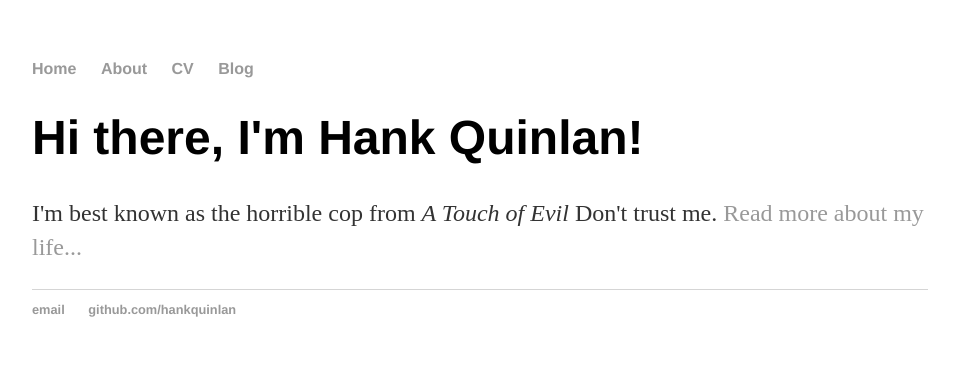
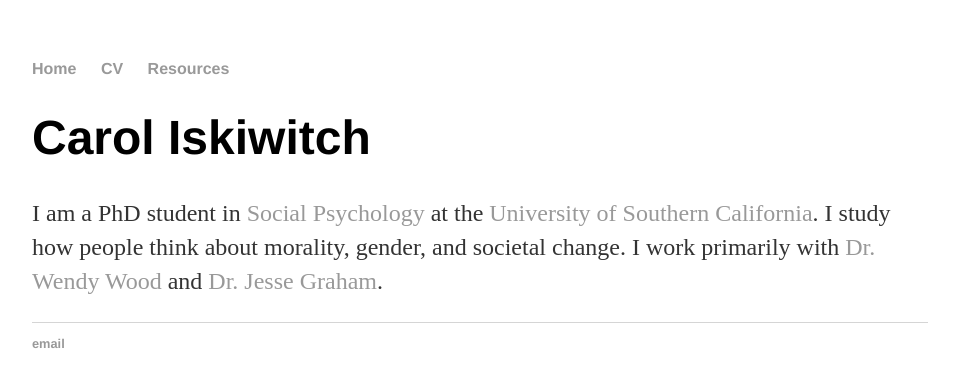
Before and after one commit to ciskiwitch/ciskiwitchB.github.io, a Jekyll site: the page built from index.html, in a window 1280 px wide. Shown: the top 387 px of the page, without its empty margins (160-1115 px from the left). Built offline with Jekyll 4.4.1, drawn with Linux system fonts in a browser that asks for light colours.

Commit message:
Update index.html

```diff
--- a/index.html
+++ b/index.html
@@ -1,35 +1,9 @@
-<!DOCTYPE html>
-<html>
-<head>
-	<meta property="og:site_name" content=“Carol Iskiwitch” />
-	<meta property="og:locale " content="en" />
-	<meta property="og:url" content="https://www.caroliskiwitch.com/" />
-	<meta property="og:title" content=“Carol Iskiwitch” />
-	<meta property="og:description" content=“Homepage of Carol Iskiwitch, Social Psychology PhD student at the University of Southern California studying how people think about morality, gender, and societal change.“ />
-	<title>Carol iskiwitch</title>
-	<!-- link to main stylesheet -->
-		<link rel="stylesheet" type="text/css" href="/css/main.css">
-</head>
-<body>
-<nav>
-    		<ul>
-        		<li><a href="/">Home</a></li>
-	        	<li><a href="/about">About</a></li>
-        		<li><a href="/cv">CV</a></li>
-        		<li><a href="/blog">Blog</a></li>
-    		</ul>
-		</nav>
-		<div class="container">
-    		<div class="blurb">
-        		<h1>Hi there, I'm Hank Quinlan!</h1>
-				<p>I'm best known as the horrible cop from <em>A Touch of Evil</em> Don't trust me. <a href="/about">Read more about my life...</a></p>
-    		</div><!-- /.blurb -->
-		</div><!-- /.container -->
-		<footer>
-    		<ul>
-        		<li><a href="mailto:hankquinlanhub@gmail.com">email</a></li>
-        		<li><a href="https://github.com/hankquinlan">github.com/hankquinlan</a></li>
-			</ul>
-		</footer>
-</body>
-</html>
+---
+layout: default
+title: Carol Iskiwitch
+---
+<div class="blurb">
+	<h1>Carol Iskiwitch</h1>
+	<p> I am a PhD student in <a href="https://en.wikipedia.org/wiki/Social_psychology">Social Psychology</a> at the <a href="https://www.usc.edu/">University of Southern California</a>. I study how people think about morality, gender, and societal change. I work primarily with <a href="http://dornsife.usc.edu/wendy-wood/">Dr. Wendy Wood</a> and <a href="http://eccles.utah.edu/team/jesse-graham/">Dr. Jesse Graham</a>.
+	</p>
+</div><!-- /.blurb -->
```
